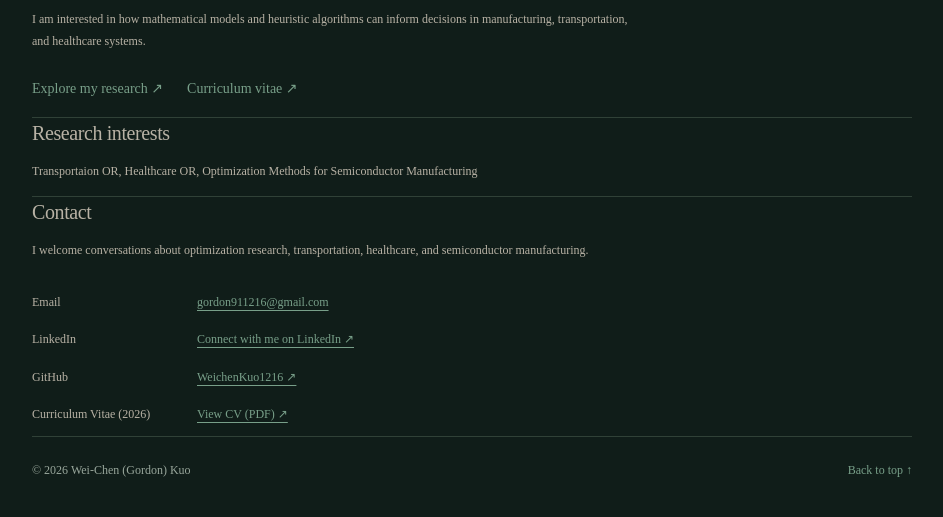
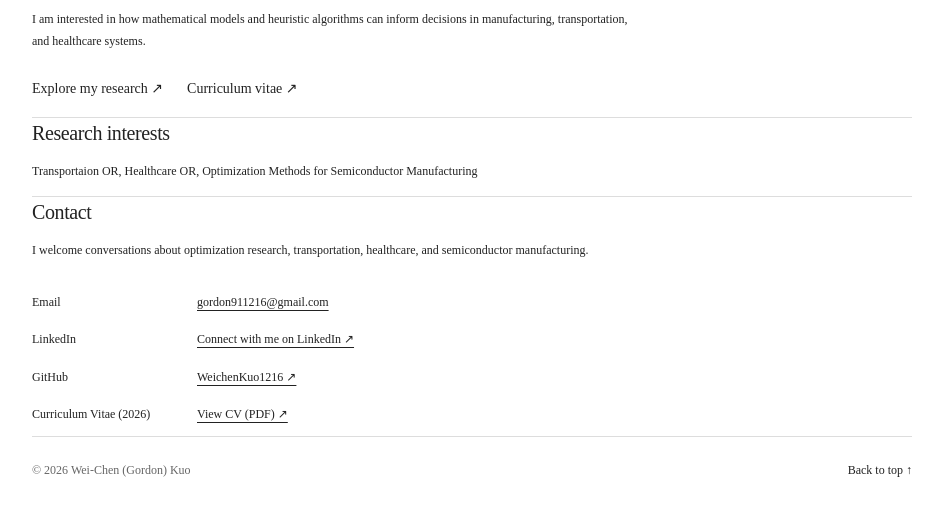
Before and after one commit to WeichenKuo1216/Gordon-Kuo.github.io, a plain HTML site: page index.html in a window 1280 px wide. Shown: the part 543-1060 px from the top of the page, without its empty margins (168-1111 px from the left). Drawn offline with Linux system fonts and the light colour scheme.

Commit message:
Refactor CSS variables for light theme
Updated color scheme and typography settings for improved readability and aesthetics.

```diff
--- a/assets/styles.css
+++ b/assets/styles.css
@@ -3,22 +3,28 @@
    Edit values in :root to control the whole site.
    ========================================================== */
 :root {
-  color-scheme: dark;
+   color-scheme: light;
 
-  /* Colors */
-   --paper: #101D19;          /* Main website background */
-   --ink: #B8B2A5;            /* Main text - warm ivory */
-   --muted: #98A69B;          /* Secondary text */
-   --accent: #789F89;         /* Links, navigation, highlights */
-   --accent-hover: #A0B8A4;   /* Links when hovered */
-   --line: #304137;           /* Horizontal divider lines */
-   --dropdown-color: #789F89; /* Read more / Show less */
-   --gold: #B6A076;
+  /* Color palette */
+  --paper: #ffffff;
+  --ink: #222222;
+  --muted: #666666;
+  --accent: #222222;
+  --accent-hover: #777777;
+  --line: #dddddd;
 
-   /* Introduction highlight box */
+  /* Dropdown */
+  --dropdown-color: #555555;
+
+  /* Introduction */
+  --lead-background: #ffffff;
+  --lead-text: #333333;
+  --lead-border: #dddddd;
+
+   /* Introduction highlight box
    --lead-background: #164633;
    --lead-text: #A8B8AA;
-   --lead-border: #B6A076;
+   --lead-border: #B6A076;*/
 
   /* Typography — change sizes here */
   --font-name: 38px;           /* Homepage main name */
```
